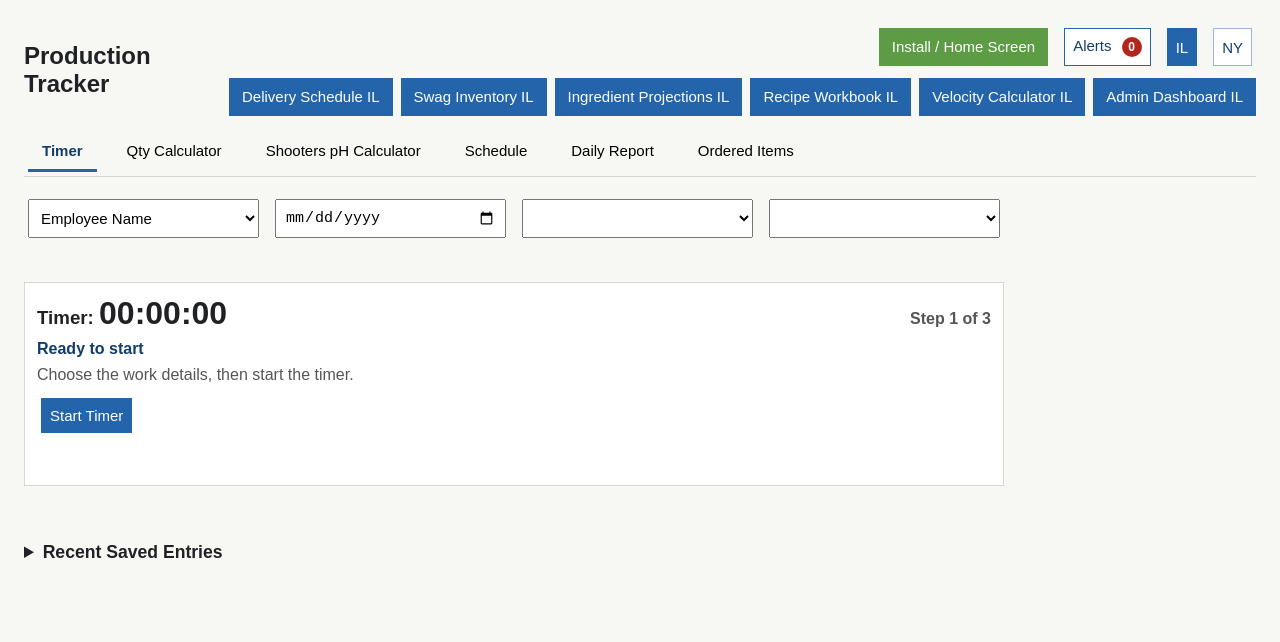
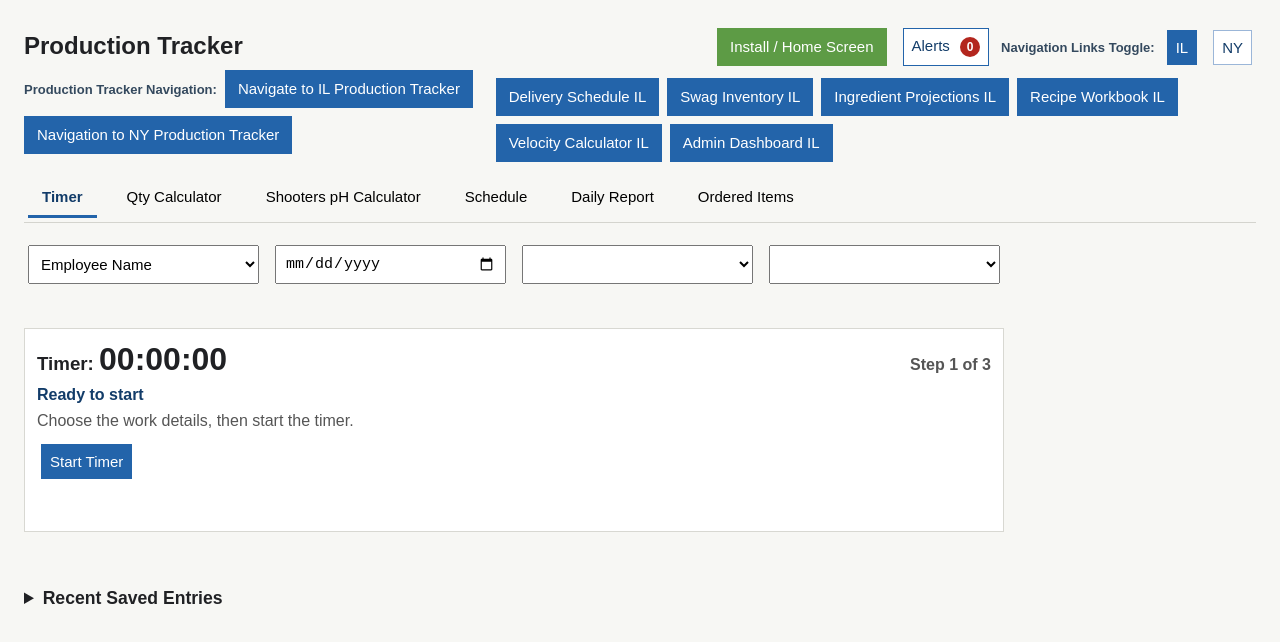
Before and after one commit to Jmetschke/manufacturing-tracker, a website: page public/index.html in a window 1280 px wide. Drawn offline with Linux system fonts and the light colour scheme; no server answers.

Commit message:
Clarify production tracker navigation

```diff
--- a/public/index.html
+++ b/public/index.html
@@ -35,6 +35,27 @@
       margin: 0;
     }
 
+    .header-left {
+      display: flex;
+      flex-wrap: wrap;
+      align-items: center;
+      gap: 10px;
+    }
+
+    .production-tracker-navigation,
+    .nav-region-toggle {
+      display: flex;
+      flex-wrap: wrap;
+      align-items: center;
+      gap: 8px;
+    }
+
+    .navigation-control-label {
+      font-size: 13px;
+      font-weight: 700;
+      color: #34495e;
+    }
+
     .header-actions {
       display: flex;
       flex-wrap: wrap;
@@ -42,7 +63,6 @@
       gap: 8px;
     }
 
-    .nav-region-toggle,
     .nav-link-group {
       display: flex;
       flex-wrap: wrap;
@@ -2039,7 +2059,14 @@
 <body>
 
 <div class="page-header">
-  <h2>Production Tracker</h2>
+  <div class="header-left">
+    <h2>Production Tracker</h2>
+    <div class="production-tracker-navigation" role="group" aria-label="Production Tracker navigation">
+      <span class="navigation-control-label">Production Tracker Navigation:</span>
+      <a class="screen-link" href="https://manufacturing-tracker.onrender.com">Navigate to IL Production Tracker</a>
+      <a class="screen-link" href="https://manufacturing-tracker-ny.onrender.com">Navigation to NY Production Tracker</a>
+    </div>
+  </div>
   <div class="header-actions">
     <button class="screen-link pwa-install-button" type="button">How to Install</button>
     <div class="alert-widget" data-alert-widget>
@@ -2054,7 +2081,8 @@
         <div id="alertList" class="alert-list"></div>
       </div>
     </div>
-    <div class="nav-region-toggle" role="group" aria-label="Navigation group">
+    <div class="nav-region-toggle" role="group" aria-label="Navigation Links Toggle">
+      <span class="navigation-control-label">Navigation Links Toggle:</span>
       <button class="nav-region-button active" type="button" data-nav-region="il">IL</button>
       <button class="nav-region-button" type="button" data-nav-region="ny">NY</button>
     </div>
```
Also changed, not shown: public/admin.html (+19 -3 lines).
